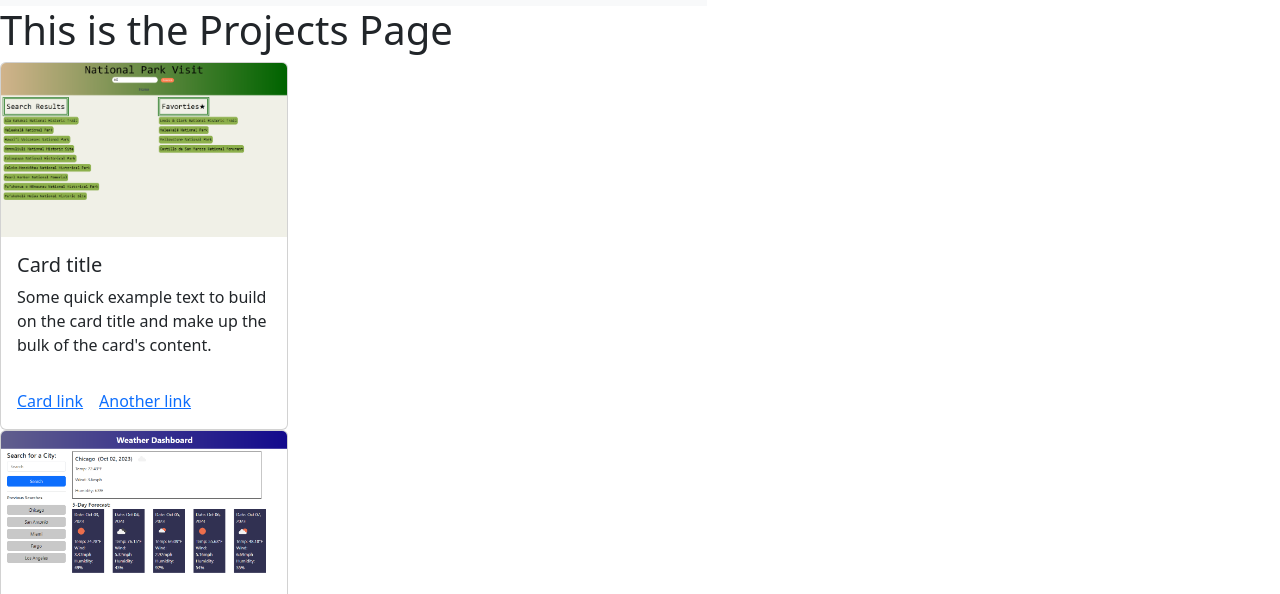
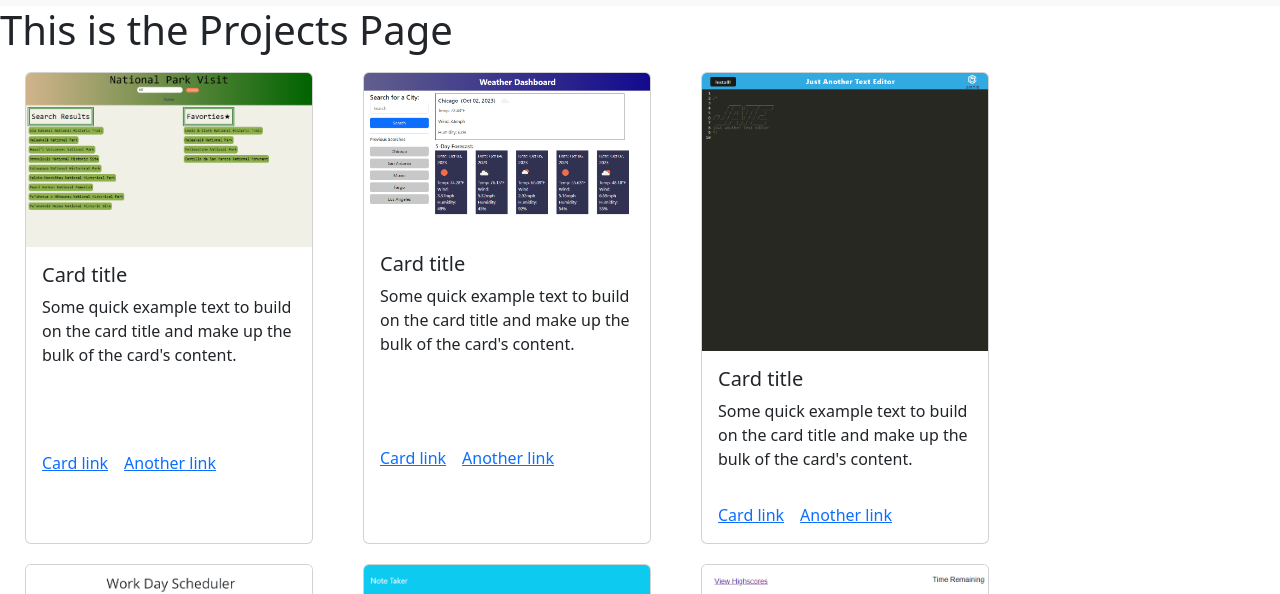
Before and after one commit to ericolson1977/React-Portfolio, a React (Vite) app: page / in a window 1280 px wide. Both pictures are taken after a click on the link "Portfolio". Shown: the part 130-724 px from the top of the page. Built offline with nearby package versions, Linux system fonts and the light colour scheme.

Commit message:
fixed alignment of project cards

```diff
--- a/src/pages/Portfolio.jsx
+++ b/src/pages/Portfolio.jsx
@@ -22,7 +22,7 @@ export default function Projects() {
                     <a href="#" class="card-link">Another link</a>
                 </div>
             </div> */}
-<div id="projets-container">
+<div id="projects-container">
             <div class="card" style={{
                 width: "18rem",
             }}>
--- a/src/styles/Projects.css
+++ b/src/styles/Projects.css
@@ -1,3 +1,8 @@
 #projects-container {
     display: flex;
+    flex-wrap: wrap;
 }
+
+.card {
+    margin: 10px 25px;
+}
```
